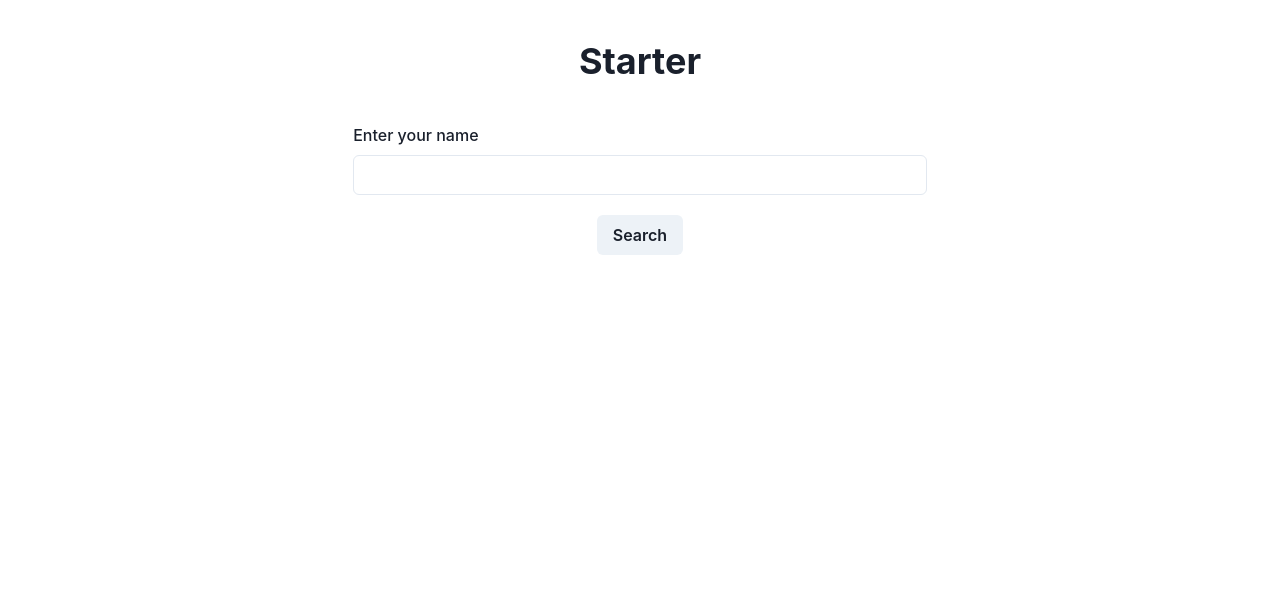
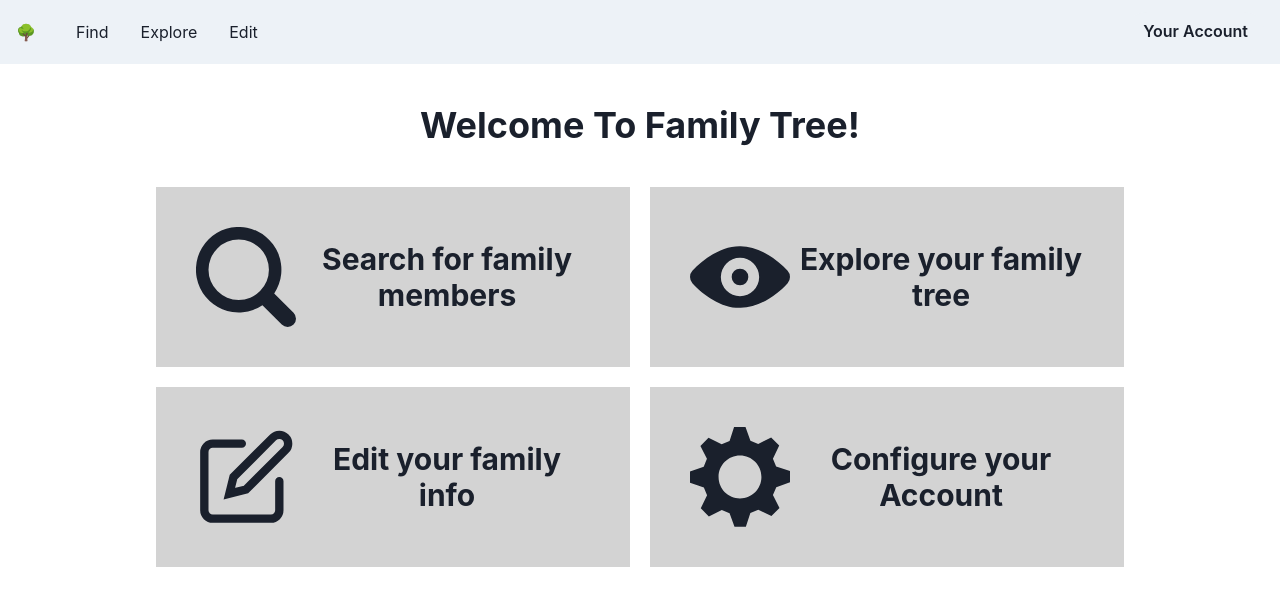
Before and after one commit to ismailmo1/family-tree, a Next.js app in the folder frontend/: page /starter in a window 1280 px wide. Shown: the top 606 px of the page. Built offline with nearby package versions, Linux system fonts and the light colour scheme.

Commit message:
created layout

```diff
--- a/frontend/components/layouts/main.tsx
+++ b/frontend/components/layouts/main.tsx
@@ -1,14 +1,26 @@
 import { Container } from '@chakra-ui/react'
-import { FC } from 'react'
+import Head from 'next/head'
+import NavBar, { NavItem } from '../navigation/navbar'
 
 interface LayoutProps {
     children?: React.ReactNode
 }
 
-const Layout: FC<LayoutProps> = ({ children }) => {
-    return (<Container >
-        {children}
-    </Container>
+const Layout: React.FC<LayoutProps> = ({ children }) => {
+    const mainLinks: NavItem[] = [{ text: 'Find', link: '/find' }, { text: 'Explore', link: '/explore' }, { text: 'Edit', link: '/edit' }]
+    const avatarLinks: NavItem[] = [{ text: 'Sign Out', link: '/signout' }, { text: 'Account Settings', link: '/account-settings' }]
+
+    return (
+        <>
+            <Head>
+                <title>Family Tree</title>
+                <link rel="icon" href="/tree.png"></link>
+            </Head>
+            <NavBar mainLinks={mainLinks} avatarLinks={avatarLinks} />
+            <Container maxW={1000} >
+                {children}
+            </Container>
+        </>
     )
 }
 
--- a/frontend/pages/starter.tsx
+++ b/frontend/pages/starter.tsx
@@ -1,56 +1,21 @@
-import { Box, Button, Center, FormControl, FormLabel, Heading, Input, VStack } from "@chakra-ui/react";
+import { EditIcon, Search2Icon, SettingsIcon, ViewIcon } from '@chakra-ui/icons';
+import { Center, Heading, SimpleGrid } from "@chakra-ui/react";
 import { NextPage } from "next";
-import { useCallback, useRef, useState } from "react";
+import StarterCard from '../components/cards/StarterCard';
 
-interface Person {
-    id: string,
-    name: string
+const Starter: NextPage = () => {
+    return <>
+        <Center py="10">
+            <Heading>Welcome To Family Tree!</Heading>
+        </Center>
+        <SimpleGrid spacing='20px' columns={{ sm: 1, md: 2 }}>
+            <StarterCard icon={Search2Icon} title='Search for family members' link='/find' />
+            <StarterCard icon={ViewIcon} title='Explore your family tree' link='/explore' />
+            <StarterCard icon={EditIcon} title='Edit your family info' link='/edit' />
+            <StarterCard icon={SettingsIcon} title='Configure your Account' link='/account' />
+        </SimpleGrid >
+    </>
+
 }
 
-interface Family {
-    parents: [Person, Person]
-    children: Array<Person>
-}
-
-const Starter: NextPage = () => {
-    const personName = useRef<HTMLInputElement>(null)
-    const [personMatches, setPersonMatches] = useState<Person[]>([])
-    const [isFetching, setIsFetching] = useState<boolean>(false)
-
-    const searchPerson = useCallback(async () => {
-        setIsFetching(true)
-        const res: Response = await fetch(`http://localhost:8000/people/?name=${personName.current?.value}`)
-        const peopleMatches: Person[] = await res.json()
-        setPersonMatches(peopleMatches)
-        setIsFetching(false)
-    }, [])
-
-    const peopleMatchCards = personMatches.map((p) => {
-        return (
-            <Box>
-                {p.name} : {p.id}
-            </Box>)
-    })
-
-
-    return (
-        <>
-            <Center py="10">
-                <Heading>Starter</Heading>
-            </Center>
-            <FormControl>
-                <FormLabel htmlFor='name'>Enter your name</FormLabel>
-                <Input id='name' ref={personName} />
-                <Center py='5'>
-                    <Button onClick={searchPerson}>{isFetching ? 'Loading' : 'Search'}</Button>
-                </Center>
-            </FormControl>
-
-            <VStack>
-                {peopleMatchCards}
-            </VStack>
-        </>
-    )
-}
-
-export default Starter
+export default Starter;
```
Also changed, not shown: frontend/pages/find.tsx (added, +60 -0 lines), frontend/pages/account.tsx (added), frontend/pages/edit.tsx (added), frontend/pages/explore.tsx (added), frontend/public/tree.png (added).
